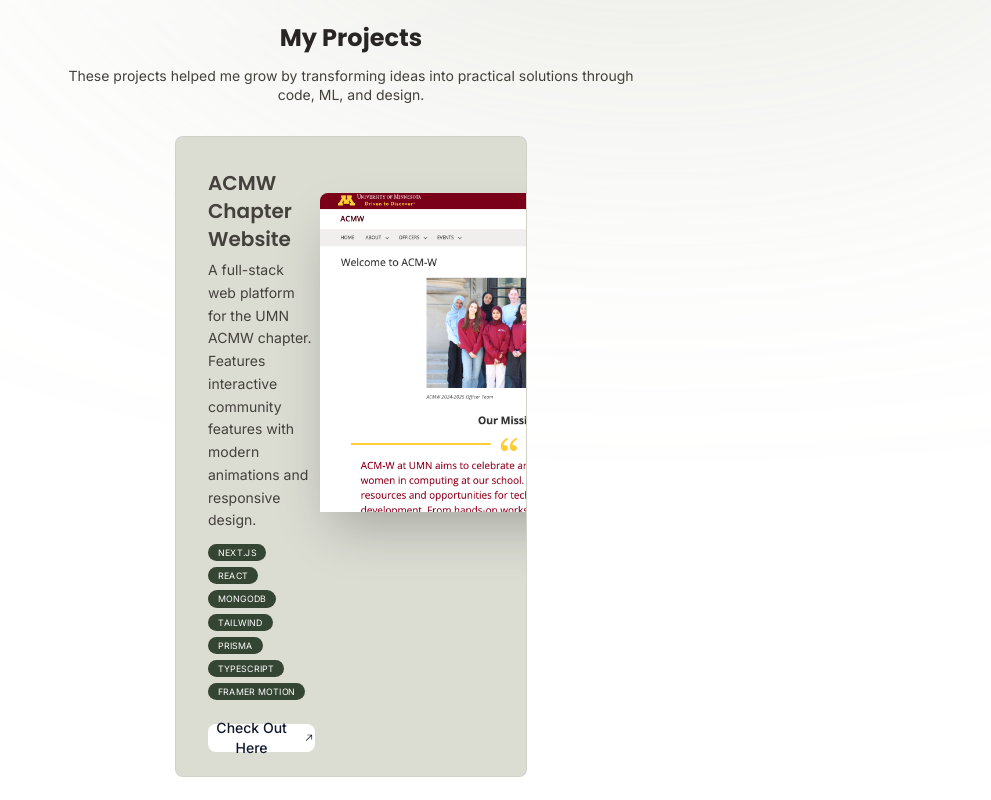
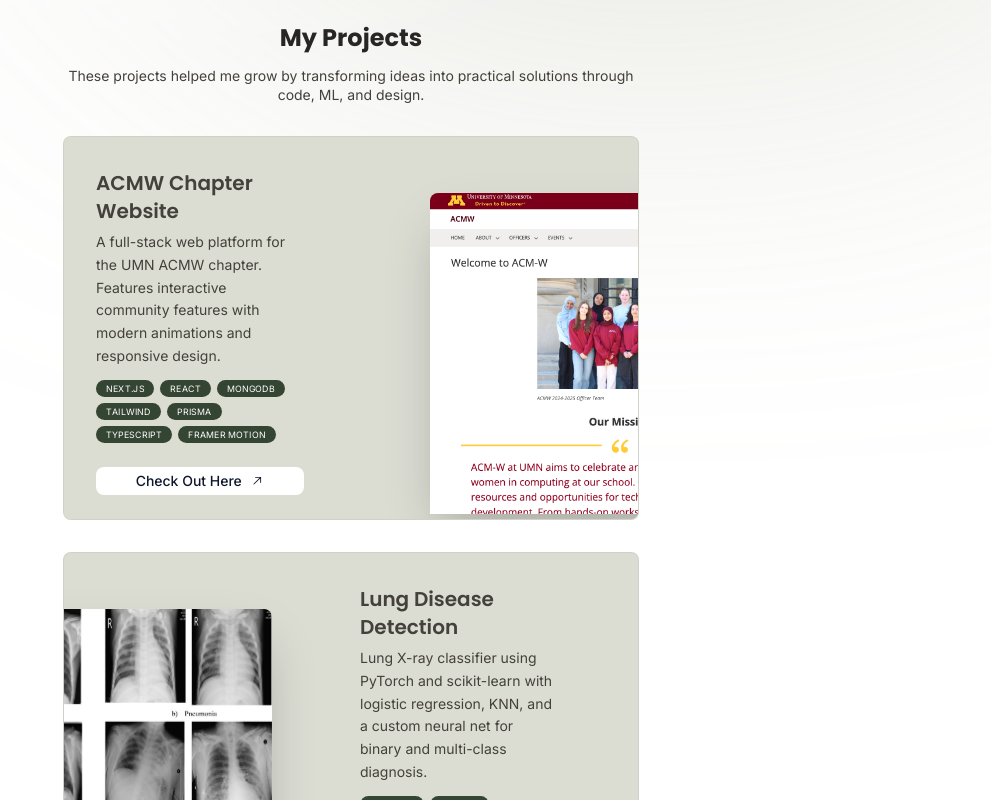
Before and after one commit to norahhaque/portfolio, a Next.js app: page / in a window 1280 px wide. Shown: the part 640-1440 px from the top of the page, without its empty margins (289-1280 px from the left). Built offline with nearby package versions, Linux system fonts and the light colour scheme; no server answers.

Commit message:
Project card fixes

```diff
--- a/components/project-card.tsx
+++ b/components/project-card.tsx
@@ -36,7 +36,7 @@ export default function ProjectCard({
         opacity: opacityProgress,
       }}
     >
-      <section className="bg-[#dbddd3] max-w-[22rem] border border-black/5 rounded-lg overflow-hidden sm:pr-6 relative transition sm:group-even:pl-6 dark:text-white dark:bg-white/10 dark:hover:bg-white/20">
+      <section className="bg-[#dbddd3] sm:max-w-[36rem] max-w-[20rem] border border-black/5 rounded-lg overflow-hidden sm:pr-6 relative transition sm:group-even:pl-6 dark:text-white dark:bg-white/10 dark:hover:bg-white/20">
         <div className="w-full bg-[#dbddd3] pt-3 pb-6 px-4 sm:pl-8 sm:pr-2 sm:pt-8 sm:max-w-[45%] flex flex-col h-full sm:group-even:ml-[15rem]">
           <h3 className="text-xl font-semibold text-stone-700">{title}</h3>
           <p className="mt-1.5 mb-3 text-sm leading-relaxed text-stone-700">
```
